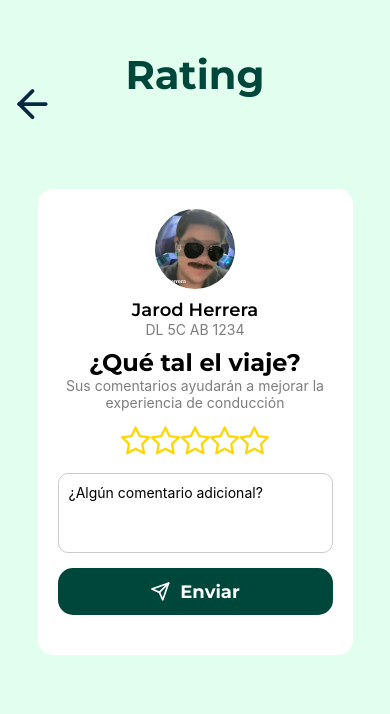
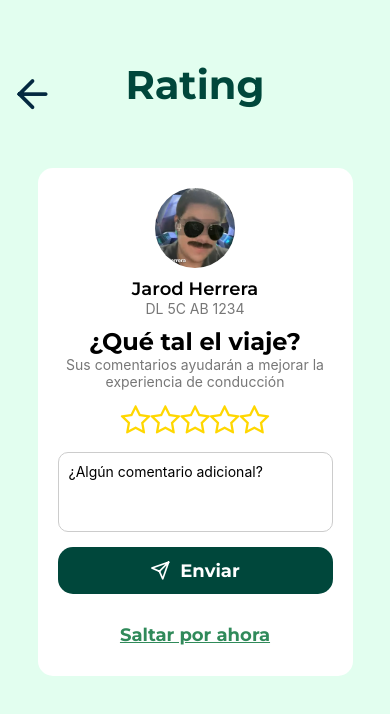
Before and after one commit to devBorisG/carpooling-uco-mobile, a React Native app: screen / in a window 390 px wide. Shown: the top 714 px of the page. Built offline with nearby package versions, Linux system fonts and the light colour scheme.

Commit message:
✨ feat: Agregar evento secundario

```diff
--- a/src/screens/RatingScreen.js
+++ b/src/screens/RatingScreen.js
@@ -27,10 +27,10 @@ const RatingScreen = () => {
 
     return (
         <View style={styles.container}>
-            <View style={styles.header}>
+            <View style={styles.backButtonContainer}>
                 <BackButton />
-                <Text style={styles.title}>Rating</Text>
             </View>
+            <Text style={styles.title}>Rating</Text>
 
             <View style={styles.card}>
                 <Image source={require("../../assets/img/jarodsito.png")} style={styles.profileImage} />
@@ -62,6 +62,9 @@ const RatingScreen = () => {
                     buttonStyle={{ width: "100%" }}
                     icon={<Feather name="send" size={20} color={COLORS.WHITE} />}
                 />
+                <TouchableOpacity onPress={() => navigation.navigate(SCREENS.HOME)} style={styles.skipButton}>
+                    <Text style={styles.skipText}>Saltar por ahora</Text>
+                </TouchableOpacity>
             </View>
         </View>
     );
@@ -75,20 +78,21 @@ const styles = StyleSheet.create({
         justifyContent: "center",
         paddingHorizontal: SIZES.PADDING_LARGE,
     },
-    header: {
-        flexDirection: "row",
-        alignItems: "center",
+    backButtonContainer: {
+        position: "absolute",
+        top: 40,
+        left: 0,
         width: "100%",
-        position: "absolute",
-        top: 50,
-        paddingHorizontal: SIZES.PADDING_LARGE,
+        zIndex: 10,
     },
     title: {
-        flex: 1,
+        position: "absolute",
+        top: 60,
+        width: "100%",
+        textAlign: "center",
         fontSize: SIZES.FONT_XXLARGE,
         fontFamily: FONTS.BOLD,
         color: COLORS.PRIMARY,
-        textAlign: "center",
     },
     card: {
         backgroundColor: "#FFF",
@@ -110,7 +114,7 @@ const styles = StyleSheet.create({
     },
     license: {
         fontSize: 14,
-        color: "#7D7D7D",
+        color: COLORS.GRAY,
         marginBottom: 10,
     },
     question: {
@@ -120,7 +124,7 @@ const styles = StyleSheet.create({
     },
     subText: {
         fontSize: 14,
-        color: "#7D7D7D",
+        color: COLORS.GRAY,
         textAlign: "center",
         marginBottom: 15,
     },
@@ -131,13 +135,22 @@ const styles = StyleSheet.create({
     commentBox: {
         width: "100%",
         height: 80,
-        borderColor: "#CCCCCC",
+        borderColor: COLORS.LIGHT_GRAY,
         borderWidth: 1,
         borderRadius: 10,
         padding: 10,
         textAlignVertical: "top",
         marginBottom: 15,
     },
+    skipButton: {
+        paddingVertical: 10,
+    },
+    skipText: {
+        fontSize: SIZES.FONT_LARGE,
+        fontFamily: FONTS.BOLD,
+        color: COLORS.SECONDARY,
+        textDecorationLine: "underline",
+    },
 });
 
 export default RatingScreen;
--- a/src/screens/SelectRoleScreen.js
+++ b/src/screens/SelectRoleScreen.js
@@ -67,7 +67,7 @@ const styles = StyleSheet.create({
     title: {
         fontSize: SIZES.FONT_XXLARGE,
         fontFamily: FONTS.BOLD,
-        color: COLORS.SECONDARY,
+        color: COLORS.PRIMARY,
         textAlign: "center",
         marginTop: 120,
     },
```
